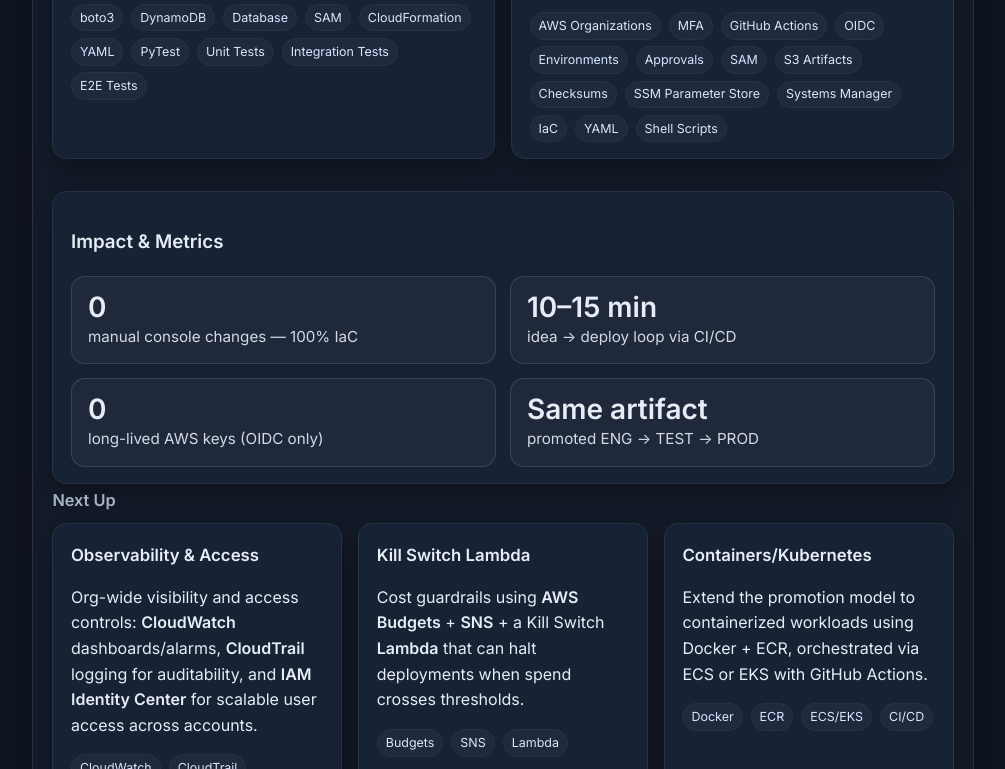
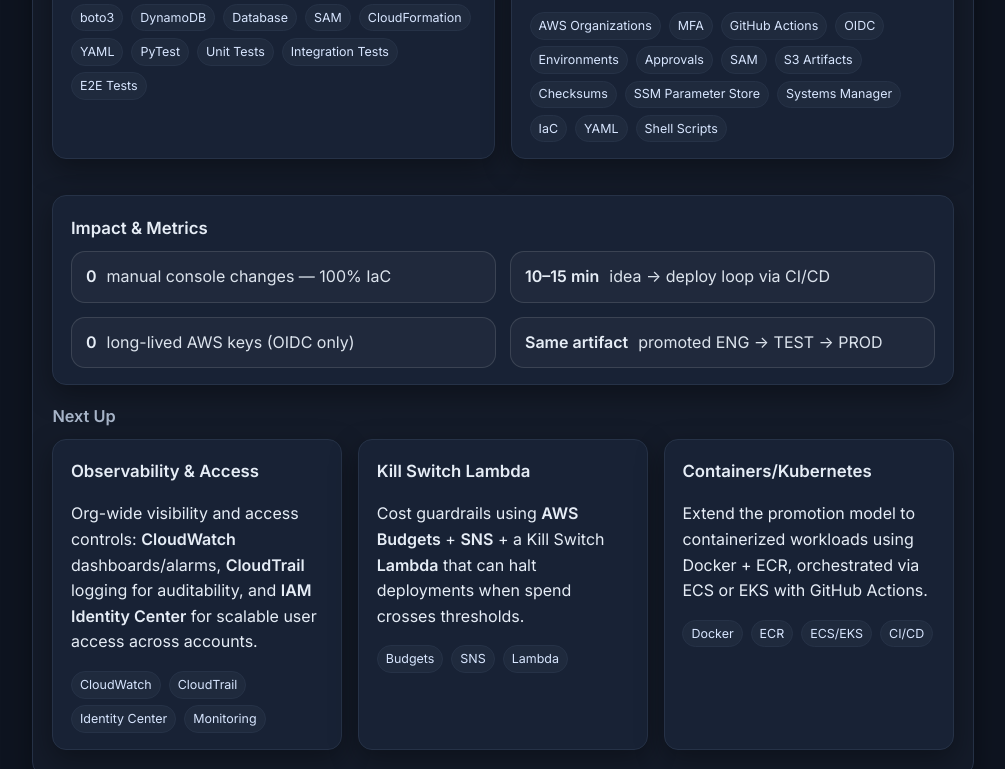
Before and after one commit to zReuben/cloud-resume-challenge, a website: page resume-site/index.html in a window 1280 px wide. Shown: the part 1183-1952 px from the top of the page, without its empty margins (137-1142 px from the left). Drawn offline with Linux system fonts and the light colour scheme; no server answers.

Commit message:
Webpage update 32: enhance webpage contents.

```diff
--- a/resume-site/index.html
+++ b/resume-site/index.html
@@ -135,26 +135,14 @@
       </div>
 
       <div class="cards metrics-row">
-        <article class="card metrics-card">
-          <h3>Impact &amp; Metrics</h3>
-            <div class="metrics-grid">
-              <div class="metric">
-                <span class="num">0</span>
-                <span class="label">manual console changes — 100% IaC</span>
-              </div>
-              <div class="metric">
-                <span class="num">10–15&nbsp;min</span>
-                <span class="label">idea → deploy loop via CI/CD</span>
-              </div>
-              <div class="metric">
-                <span class="num">0</span>
-                <span class="label">long-lived AWS keys (OIDC only)</span>
-              </div>
-              <div class="metric">
-                <span class="num">Same artifact</span>
-                <span class="label">promoted ENG → TEST → PROD</span>
-              </div>
-            </div>
+        <article class="card">
+          <h4>Impact &amp; Metrics</h4>
+          <div class="metrics-grid">
+            <div class="metric"><span class="num">0</span><span class="label">manual console changes — 100% IaC</span></div>
+            <div class="metric"><span class="num">10–15 min</span><span class="label">idea → deploy loop via CI/CD</span></div>
+            <div class="metric"><span class="num">0</span><span class="label">long-lived AWS keys (OIDC only)</span></div>
+            <div class="metric"><span class="num">Same artifact</span><span class="label">promoted ENG → TEST → PROD</span></div>
+          </div>
         </article>
       </div>
 
--- a/resume-site/style.css
+++ b/resume-site/style.css
@@ -216,42 +216,46 @@
 }
 
 /* Metrics bubble */
-/* --- spacing above the Impact & Metrics card --- */
+/* spacing above/below the Impact & Metrics row */
 .cards.metrics-row {
-  margin-top: 28px;     /* give the row breathing room */
+  margin: 36px 0 18px;   /* more air above; a little space below */
 }
-/* if a metrics row comes right after a normal cards row, add extra space */
-.cards + .cards.metrics-row {
-  margin-top: 32px;
-}
-/* --- 2×2 metrics layout (responsive) --- */
+
+/* 2×2 metrics layout (collapses to 1 col on small screens) */
 .metrics-grid {
   display: grid;
-  grid-template-columns: 1fr;         /* mobile: single column */
+  grid-template-columns: 1fr;   /* mobile */
   gap: 14px;
 }
 @media (min-width: 640px) {
-  .metrics-grid {
-    grid-template-columns: repeat(2, minmax(0, 1fr));
-  }
+  .metrics-grid { grid-template-columns: repeat(2, minmax(0, 1fr)); }
 }
+
+/* metric “pill” — same tone as other cards/pills */
 .metric {
   border: 1px solid rgba(255,255,255,0.12);
   background: rgba(255,255,255,0.035);
-  padding: 14px 16px;
+  padding: 12px 14px;
   border-radius: 14px;
   display: flex;
-  flex-direction: column;
-  justify-content: center;
+  align-items: center;      /* number and label on one line */
+  gap: 10px;
 }
+
+/* number is bold but not oversized */
 .metric .num {
-  display: block;
   font-weight: 700;
-  font-size: clamp(20px, 4.5vw, 28px);
-  line-height: 1.15;
-  margin-bottom: 2px;
+  font-size: 1rem;
+  line-height: 1.2;
 }
+
+/* label same size as number for a single-line look */
 .metric .label {
-  opacity: 0.9;
-  font-size: 0.95rem;
+  font-size: 1rem;
+  opacity: 0.95;
 }
+
+/* make card header spacing consistent with other cards */
+.card h4 {
+  margin: .15rem 0 .6rem;   /* aligns title toward the top like other cards */
+}
```
